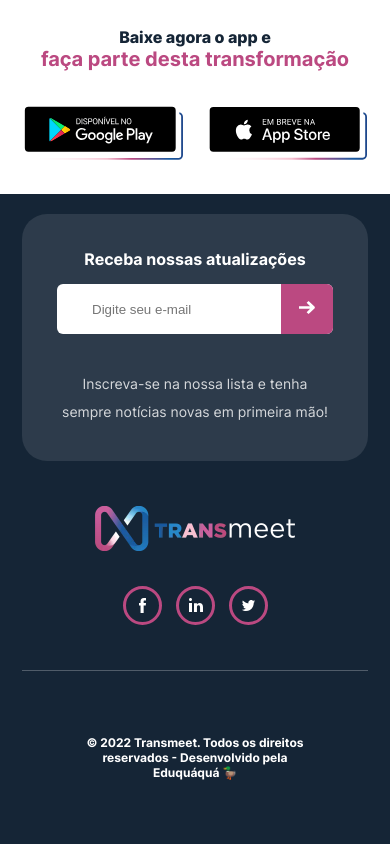
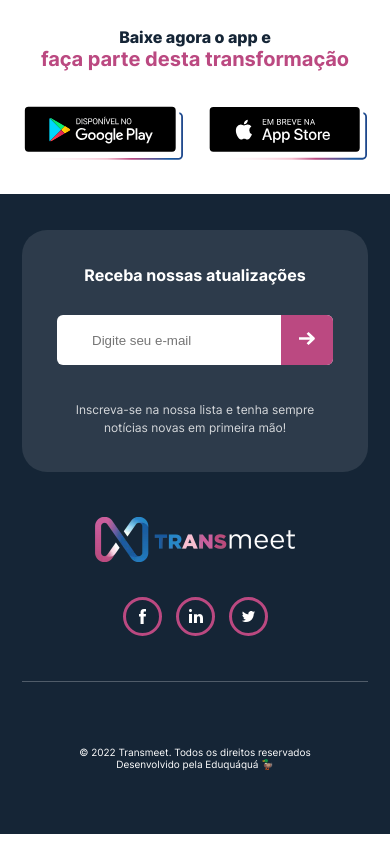
Before and after one commit to francisko-rezende/transmeet-landing-page, a Next.js app: page / in a window 390 px wide. Shown: the part 3530-4374 px from the top of the page. Built offline with nearby package versions, Linux system fonts and the light colour scheme.

Commit message:
feat: make Footer almost  match the mobile design

```diff
--- a/src/components/Footer/Footer.styles.ts
+++ b/src/components/Footer/Footer.styles.ts
@@ -14,7 +14,7 @@ export const Footer = styled.footer`
   @media (max-width: 811px) {
     grid-template-columns: 1fr;
     justify-items: center;
-    padding-top: 20px;
+    padding-top: 36px;
   }
 `
 
@@ -64,6 +64,11 @@ export const ParagraphForm = styled.p`
 
   @media (max-width: 811px) {
     /* font-size: 3.2rem; */
+
+    @media (max-width: 610px) {
+      font-size: 1.2rem;
+      line-height: 1.5;
+    }
   }
 `
 
@@ -98,6 +103,10 @@ export const FormTitle = styled.h3`
     color: ${theme.colors.typographyColors.white};
     font-weight: ${theme.font.weight.bold};
   `}
+
+  @media (max-width: 610px) {
+    margin-bottom: 3rem;
+  }
 `
 export const InputWrapper = styled.div`
   border-radius: 6px;
@@ -140,4 +149,11 @@ export const Copyright = styled.p`
   grid-column: span 2;
   font-weight: ${({ theme }) => theme.font.weight.bold};
   color: ${({ theme }) => theme.colors.typographyColors.white};
+
+  @media (max-width: 610px) {
+    font-size: 1rem;
+    font-weight: ${({ theme }) => theme.font.weight.regular};
+    padding-left: 55px;
+    padding-right: 55px;
+  }
 `
--- a/src/components/Footer/Footer.tsx
+++ b/src/components/Footer/Footer.tsx
@@ -70,7 +70,7 @@ const Footer = () => {
           </S.Form>
 
           <S.Copyright>
-            © 2022 Transmeet. Todos os direitos reservados - Desenvolvido pela
+            © 2022 Transmeet. Todos os direitos reservados Desenvolvido pela
             Eduquáquá 🦆{' '}
           </S.Copyright>
         </S.Footer>
```
